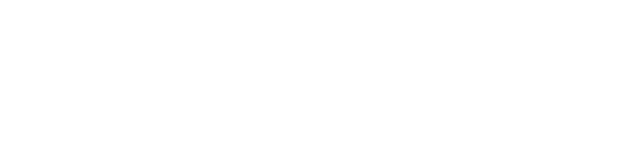
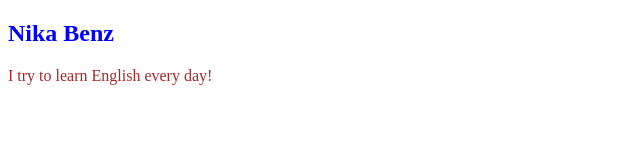
Before and after one commit to nikabenz/rsschool-cv, a plain HTML site: page index.html in a window 1280 px wide. Shown: the whole page, without its empty margins (0-640 px from the left). Drawn offline with Linux system fonts and the light colour scheme.

Commit message:
feat: add basic page tags

```diff
--- a/index.html
+++ b/index.html
@@ -4,9 +4,13 @@
     <meta charset="UTF-8">
     <meta http-equiv="X-UA-Compatible" content="IE=edge">
     <meta name="viewport" content="width=device-width, initial-scale=1.0">
+    <link rel="stylesheet" href="style.css">
     <title>Document</title>
 </head>
 <body>
-
+    <section class="feature">
+        <h1 class="feature-title">Nika Benz</h1>
+        <p class="feature-text">I try to learn English every day!</p>
+    </section>
 </body>
 </html>
--- a/style.css
+++ b/style.css
@@ -0,0 +1,6 @@
+.feature-text {
+    color: brown;
+}
+.feature-title {
+    color: blue;
+}
```
